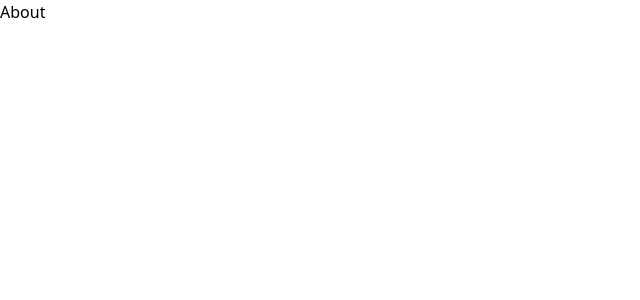
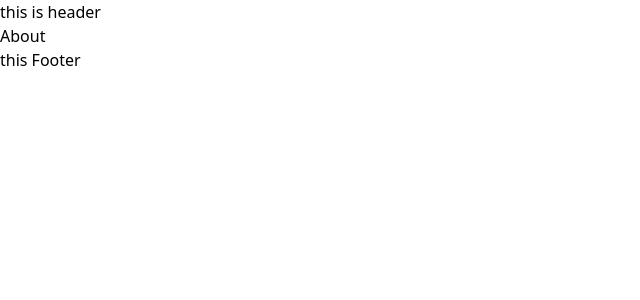
Before and after one commit to Engr-Pirlo/eCommerce, a React (Vite) app: page /about in a window 1280 px wide. Shown: the top 300 px of the page, without its empty margins (0-640 px from the left). Built offline with nearby package versions, Linux system fonts and the light colour scheme.

Commit message:
adding section-footer

```diff
--- a/src/App.jsx
+++ b/src/App.jsx
@@ -1,13 +1,17 @@
-import { useState } from 'react'
-import './App.css'
+import { Outlet } from "react-router-dom"
 
 function App() {
 
 
   return (
-    <>
-     <h1 className="text-4xl text-pink-600 px-3 mt-3 text-center">eCommerce Project</h1>
-    </>
+   <div className="tex-lg">
+    <h1>this is header</h1>
+
+    <Outlet />
+
+    <p>this Footer</p>
+
+   </div>
   )
 }
 
```
Also changed, not shown: src/main.jsx (+15 -0 lines).
